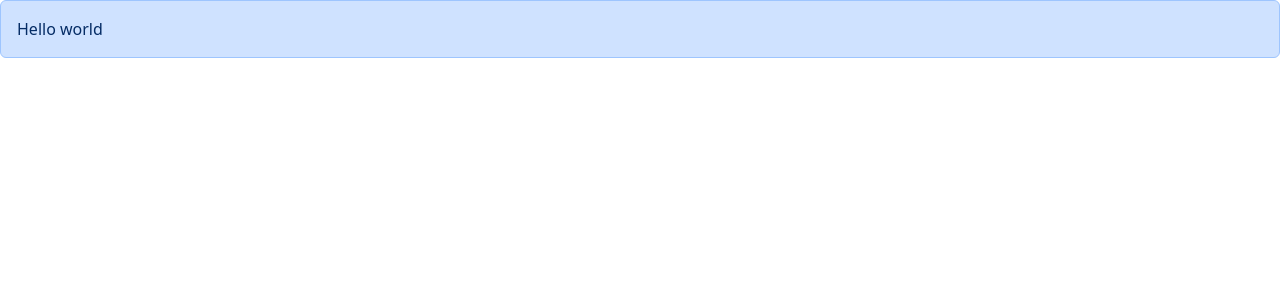
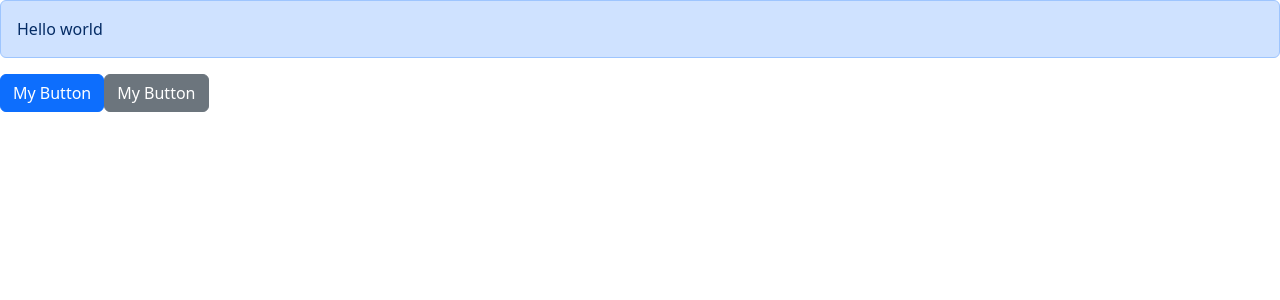
Before and after one commit to Vidacelinda/react-web-test, a React (Vite) app in the folder react-app/: page / in a window 1280 px wide. Shown: the top 300 px of the page. Built offline with nearby package versions, Linux system fonts and the light colour scheme.

Commit message:
added button

```diff
--- a/react-app/package.json
+++ b/react-app/package.json
@@ -4,6 +4,7 @@
   "version": "0.0.0",
   "type": "module",
   "scripts": {
+    "start": "vite",
     "dev": "vite",
     "build": "tsc && vite build",
     "preview": "vite preview"
--- a/react-app/src/App.tsx
+++ b/react-app/src/App.tsx
@@ -1,4 +1,5 @@
 import Alert from "./components/alert";
+import Button from "./components/button";
 
 //component
 function App() {
@@ -7,7 +8,10 @@
       <Alert>
         Hello <span></span>world
       </Alert>
+      <Button color="primary" onClick={()=> console.log('btn 1 clicked')}>My Button</Button>
+      <Button onClick={()=> console.log('btn 2 clicked')}>My Button</Button>
     </div>
+
   );
 }
 //export App compnet so it could be used somewhere else
--- /dev/null
+++ b/react-app/src/components/Button.tsx
@@ -0,0 +1,16 @@
+import React from "react";
+
+interface Props{
+    children: String;
+    color?:String;
+    // if you dont want it to changfe from the colors then use
+    // color?:'primary'|'secondary|'danger';
+    onClick:()=>void;
+}
+// default scondary
+export const Button = ({children,onClick,color='secondary'}:Props) => {
+  return (
+  <button className={'btn btn-'+color} onClick={onClick}> {children}</button>
+  )
+};
+export default Button;
```
